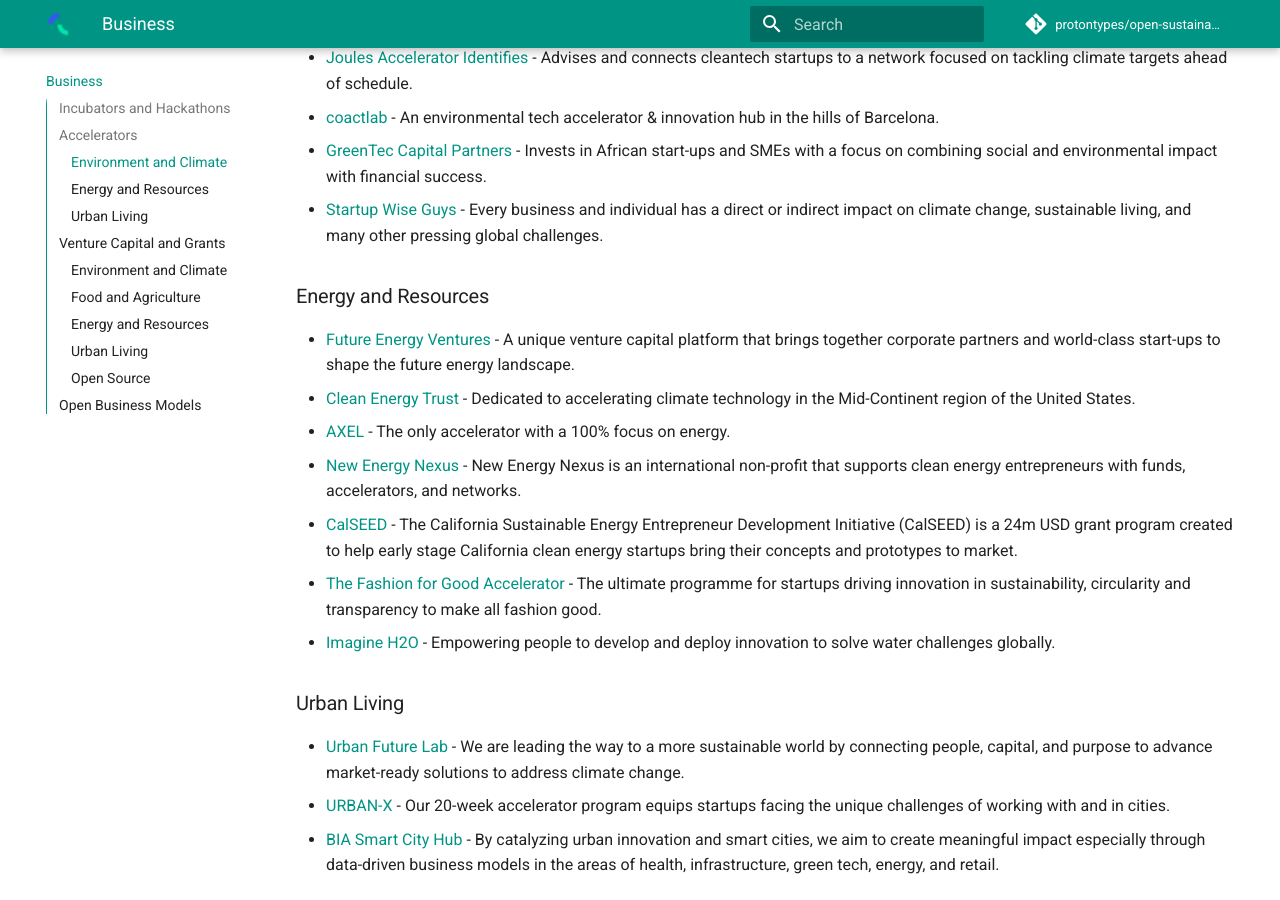
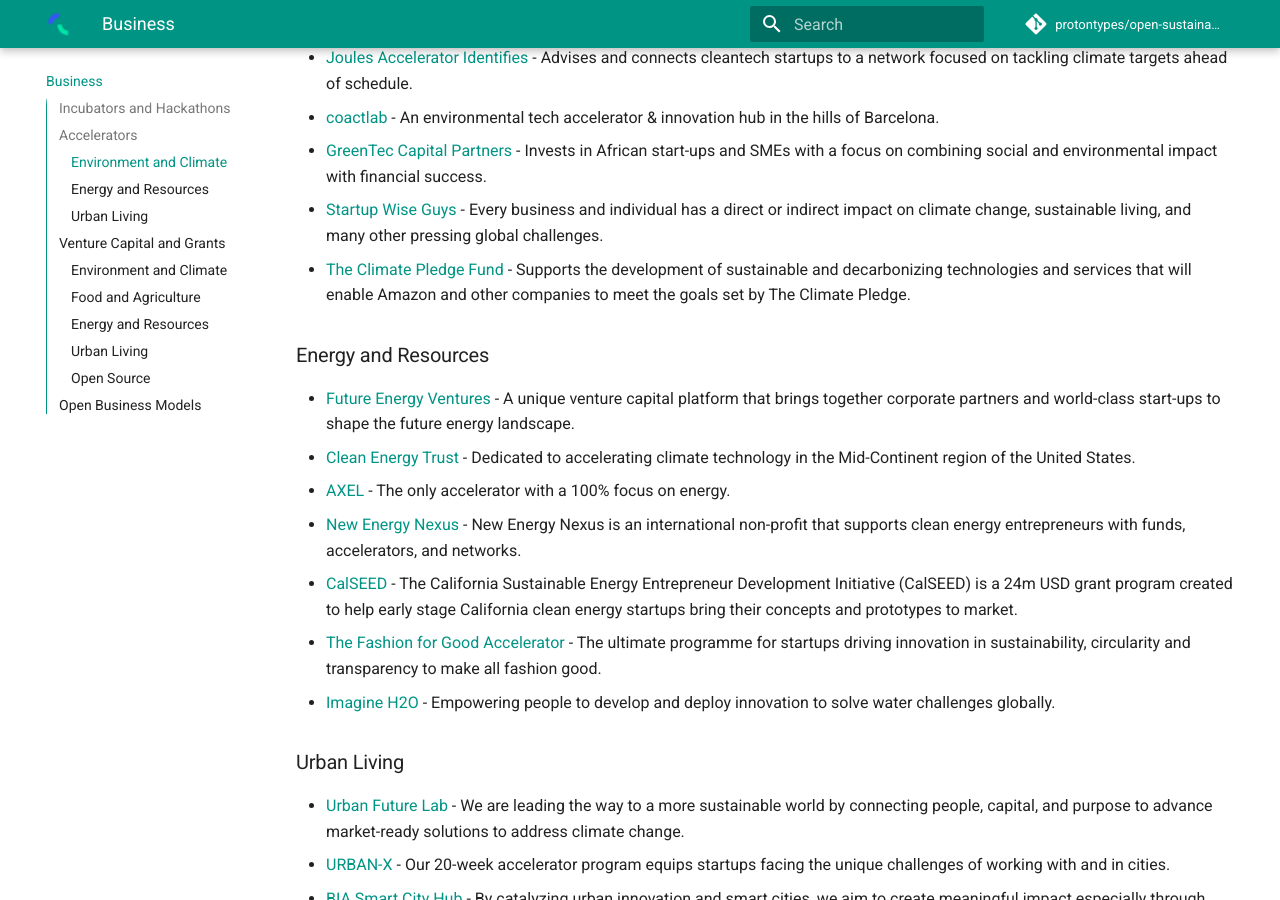
Before and after one commit to protontypes/open-sustainable-technology, an MkDocs documentation site: the page built from docs/BUSINESS.md, in a window 1280 px wide and 900 px high, scrolled down 2509 px. Built offline with MkDocs 1.6.1 and Material for MkDocs 9.7.7, drawn with Linux system fonts in a browser that asks for light colours; comment, search, counter and statistics services are not loaded.

Commit message:
Update BUSINESS.md

```diff
--- a/docs/BUSINESS.md
+++ b/docs/BUSINESS.md
@@ -52,6 +52,7 @@
 * [coactlab](https://www.coactlab.org/) - An environmental tech accelerator & innovation hub in the hills of Barcelona.
 * [GreenTec Capital Partners](https://greentec-capital.com/) - Invests in African start-ups and SMEs with a focus on combining social and environmental impact with financial success.
 * [Startup Wise Guys](https://startupwiseguys.com/sustainability/) - Every business and individual has a direct or indirect impact on climate change, sustainable living, and many other pressing global challenges.
+* [The Climate Pledge Fund](https://sustainability.aboutamazon.com/about/climate-pledge-fund) - Supports the development of sustainable and decarbonizing technologies and services that will enable Amazon and other companies to meet the goals set by The Climate Pledge.
 
 
 
```
